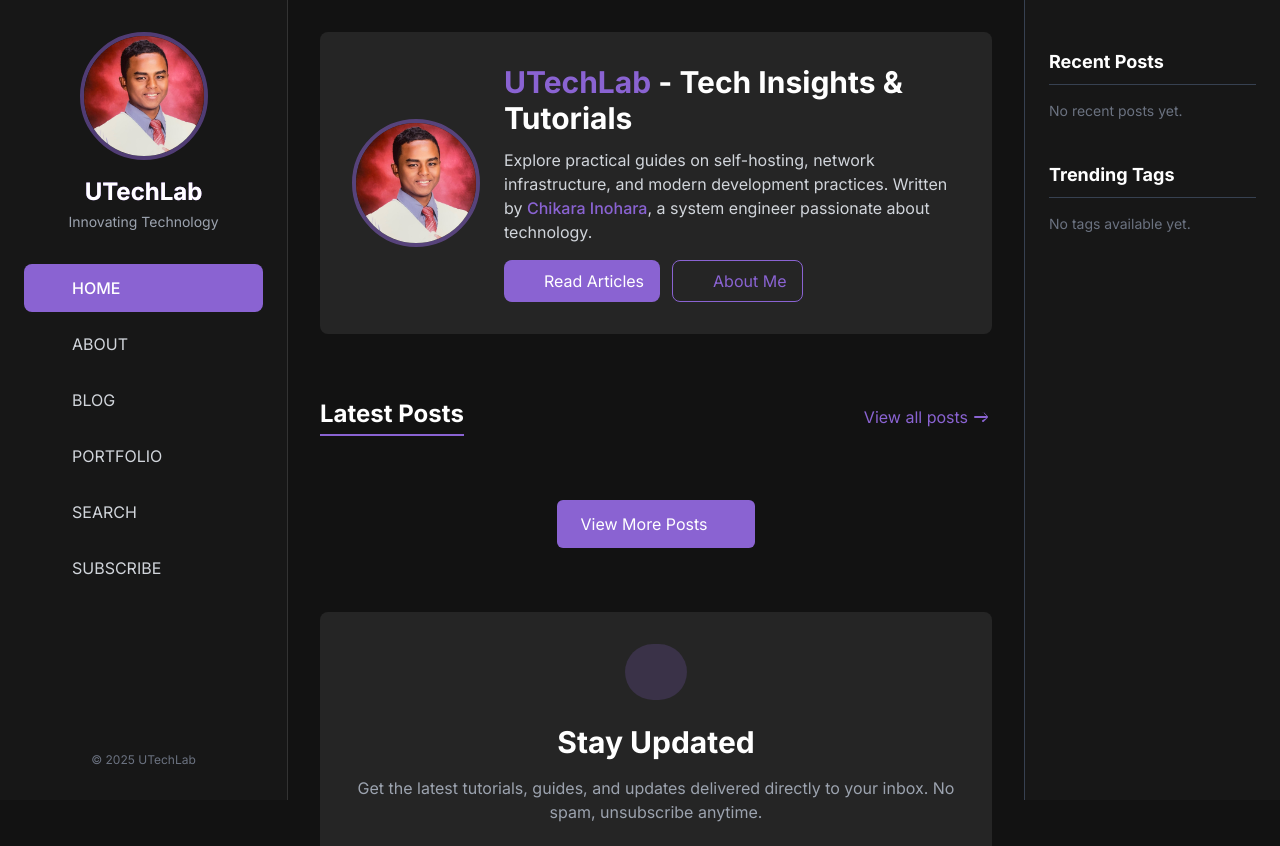
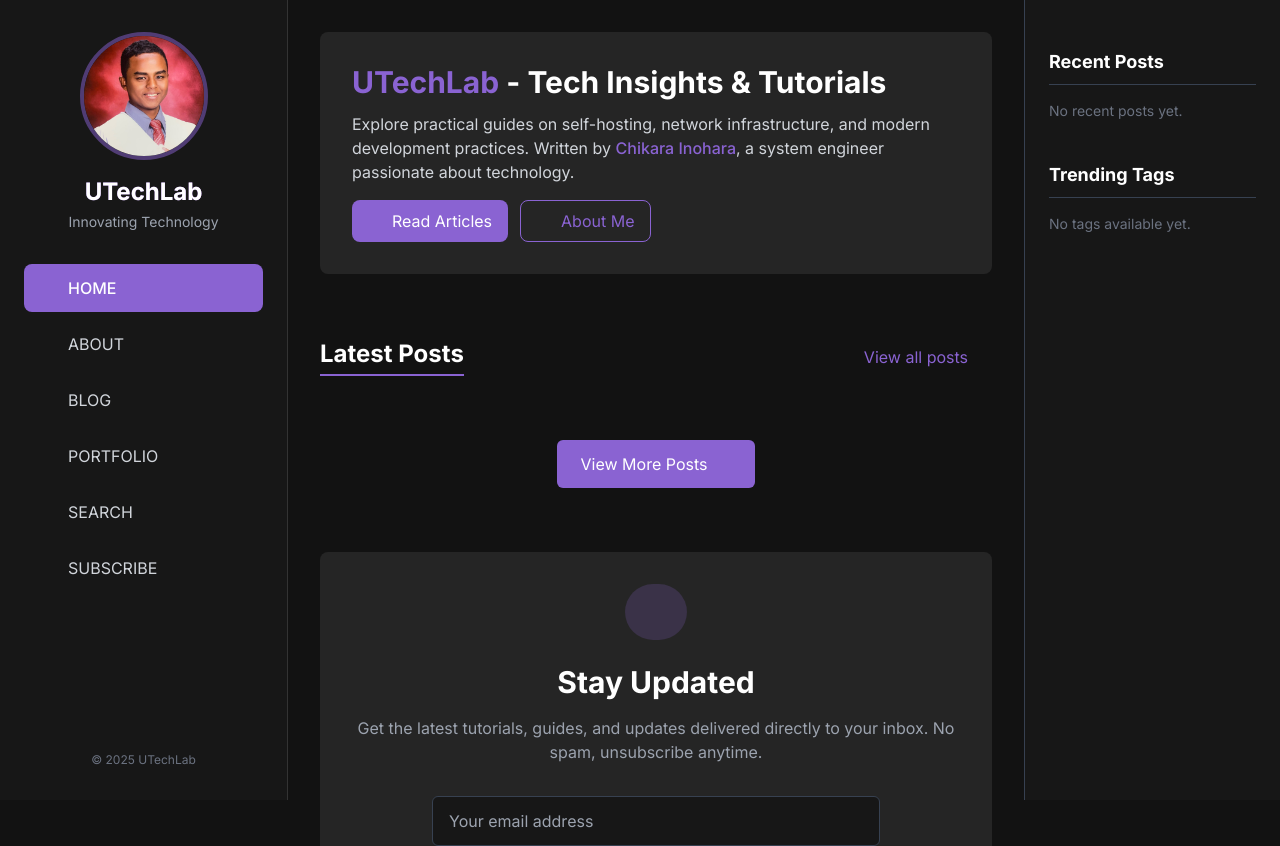
Before and after one commit to utechjapan/MainPortFolioSiteJP, a Next.js app: page / in a window 1280 px wide. Shown: the top 846 px of the page. Built offline with nearby package versions, Linux system fonts and the light colour scheme.

Commit message:
Initial commit

```diff
--- a/components/layout/Footer.tsx
+++ b/components/layout/Footer.tsx
@@ -3,13 +3,14 @@ import Link from "next/link";
 import { siteConfig } from "../../lib/siteConfig";
 
 export default function Footer() {
+  const currentYear = new Date().getFullYear();
+
   return (
-    <footer className="mt-20 pt-10 border-t border-gray-300 dark:border-gray-700 transition-colors">
+    <div className="mt-20 pt-10 border-t border-gray-300 dark:border-gray-700 transition-colors">
       <div className="flex flex-col sm:flex-row justify-between items-center gap-4">
         <div className="flex items-center">
           <span className="text-gray-600 dark:text-gray-400 text-sm transition-colors">
-            &copy; {new Date().getFullYear()} {siteConfig.title}. All rights
-            reserved.
+            &copy; {currentYear} {siteConfig.title}. All rights reserved.
           </span>
         </div>
 
@@ -54,6 +55,6 @@ export default function Footer() {
           </Link>
         </div>
       </div>
-    </footer>
+    </div>
   );
 }
--- a/components/layout/Layout.tsx
+++ b/components/layout/Layout.tsx
@@ -48,35 +48,9 @@ export default function Layout({
           aria-label="Toggle menu"
         >
           {isMobileMenuOpen ? (
-            <svg
-              xmlns="http://www.w3.org/2000/svg"
-              className="h-6 w-6"
-              fill="none"
-              viewBox="0 0 24 24"
-              stroke="currentColor"
-            >
-              <path
-                strokeLinecap="round"
-                strokeLinejoin="round"
-                strokeWidth={2}
-                d="M6 18L18 6M6 6l12 12"
-              />
-            </svg>
+            <i className="fas fa-times h-6 w-6"></i>
           ) : (
-            <svg
-              xmlns="http://www.w3.org/2000/svg"
-              className="h-6 w-6"
-              fill="none"
-              viewBox="0 0 24 24"
-              stroke="currentColor"
-            >
-              <path
-                strokeLinecap="round"
-                strokeLinejoin="round"
-                strokeWidth={2}
-                d="M4 6h16M4 12h16M4 18h16"
-              />
-            </svg>
+            <i className="fas fa-bars h-6 w-6"></i>
           )}
         </button>
 
--- a/components/ui/BackToTop.tsx
+++ b/components/ui/BackToTop.tsx
@@ -37,20 +37,7 @@ export default function BackToTop() {
           className="fixed bottom-6 right-6 p-3 rounded-full bg-primary text-white shadow-lg hover:bg-primary-dark transition-colors z-50"
           aria-label="Back to top"
         >
-          <svg
-            xmlns="http://www.w3.org/2000/svg"
-            className="h-6 w-6"
-            fill="none"
-            viewBox="0 0 24 24"
-            stroke="currentColor"
-          >
-            <path
-              strokeLinecap="round"
-              strokeLinejoin="round"
-              strokeWidth={2}
-              d="M5 10l7-7m0 0l7 7m-7-7v18"
-            />
-          </svg>
+          <i className="fas fa-arrow-up h-6 w-6"></i>
         </button>
       )}
     </>
--- a/pages/index.tsx
+++ b/pages/index.tsx
@@ -1,4 +1,4 @@
-//pages/index.tsx//
+// pages/index.tsx
 import Head from "next/head";
 import Layout from "../components/layout/Layout";
 import Image from "next/image";
@@ -51,21 +51,10 @@ export default function Home({ posts, recentPosts, tags }: HomeProps) {
             animate={{ opacity: 1, y: 0 }}
             transition={{ duration: 0.4 }}
           >
-            <div className="flex flex-col md:flex-row items-center gap-6">
-              {/* Profile image for desktop */}
-              <div className="hidden md:block relative w-32 h-32 rounded-full overflow-hidden flex-shrink-0 border-4 border-primary/50">
-                <Image
-                  src={siteConfig.author.avatar}
-                  alt={siteConfig.author.name}
-                  fill
-                  className="object-cover"
-                />
-              </div>
-
             <div>
               <h1 className="text-2xl md:text-3xl font-bold mb-3 text-gray-900 dark:text-white">
-                  <span className="text-primary">{siteConfig.title}</span> -
-                  Tech Insights & Tutorials
+                <span className="text-primary">{siteConfig.title}</span> - Tech
+                Insights & Tutorials
               </h1>
               <p className="text-base text-gray-700 dark:text-gray-300 mb-4">
                 Explore practical guides on self-hosting, network
@@ -92,7 +81,6 @@ export default function Home({ posts, recentPosts, tags }: HomeProps) {
                 </Link>
               </div>
             </div>
-            </div>
           </motion.div>
         </section>
 
@@ -109,18 +97,7 @@ export default function Home({ posts, recentPosts, tags }: HomeProps) {
               className="text-primary hover:text-primary-dark flex items-center transition-colors"
             >
               View all posts
-              <svg
-                xmlns="http://www.w3.org/2000/svg"
-                className="h-5 w-5 ml-1"
-                viewBox="0 0 20 20"
-                fill="currentColor"
-              >
-                <path
-                  fillRule="evenodd"
-                  d="M10.293 5.293a1 1 0 011.414 0l4 4a1 1 0 010 1.414l-4 4a1 1 0 01-1.414-1.414L14.586 11H3a1 1 0 110-2h11.586l-2.293-2.293a1 1 0 010-1.414z"
-                  clipRule="evenodd"
-                />
-              </svg>
+              <i className="fas fa-arrow-right ml-2"></i>
             </Link>
           </div>
 
--- a/styles/globals.css
+++ b/styles/globals.css
@@ -36,11 +36,34 @@
     @apply text-gray-900 dark:text-gray-100;
   }
 
-  /* Ensure all icons show correctly */
-  i[class^="fa-"],
-  i[class*=" fa-"] {
+  /* Ensure all Font Awesome icons show correctly */
+  i[class^="fa"],
+  i[class*=" fa"],
+  .fa,
+  .fas,
+  .far,
+  .fab {
+    font-family: "Font Awesome 6 Free", "Font Awesome 6 Brands" !important;
+    font-style: normal !important;
     display: inline-block !important;
+    width: auto;
     min-width: 1em;
+    text-align: center;
+  }
+
+  .fas,
+  .fa-solid {
+    font-weight: 900 !important;
+  }
+
+  .far,
+  .fa-regular {
+    font-weight: 400 !important;
+  }
+
+  .fab,
+  .fa-brands {
+    font-weight: 400 !important;
   }
 }
 
@@ -100,10 +123,16 @@
     border-color: var(--tw-border-opacity-border);
   }
 
-  /* Adjust sidebar for mobile */
+  /* Adjust sidebar for mobile - fix sidebar top position to avoid overlap with header */
   .mobile-sidebar {
     margin-top: 60px;
     height: calc(100vh - 60px);
+  }
+
+  /* Make sure the mobile menu is properly positioned under the header */
+  aside[class*="fixed top-0"] {
+    top: 60px !important;
+    height: calc(100vh - 60px) !important;
   }
 }
 
@@ -334,3 +363,40 @@ table {
     overflow-x: initial;
   }
 }
+
+/* Fix for FontAwesome icons visibility */
+.fas,
+.fa,
+.fa-solid,
+.far,
+.fa-regular,
+.fab,
+.fa-brands {
+  display: inline-block !important;
+  font-style: normal !important;
+  font-variant: normal !important;
+  text-rendering: auto !important;
+  line-height: 1 !important;
+}
+
+/* ThemeToggle icon visibility fix */
+button[aria-label="Toggle Dark Mode"] svg {
+  display: inline-block !important;
+  visibility: visible !important;
+  opacity: 1 !important;
+}
+
+/* Fix for potential icon alignment issues */
+.icon-align-fix {
+  display: inline-flex !important;
+  align-items: center !important;
+  justify-content: center !important;
+}
+
+/* Make sure icon buttons are properly clickable */
+button:has(svg),
+button:has(i) {
+  display: inline-flex !important;
+  align-items: center !important;
+  justify-content: center !important;
+}
```
Lines whose indentation alone changed are shown as unchanged.
